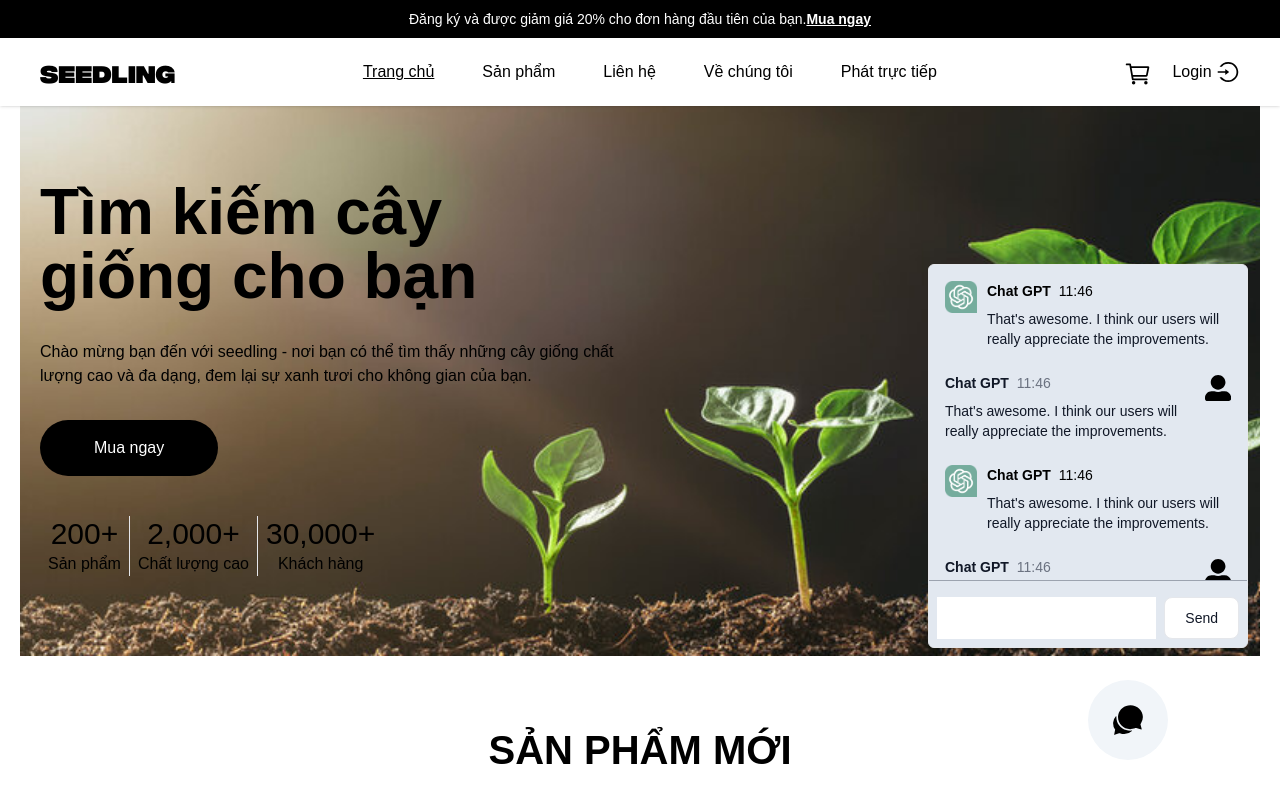
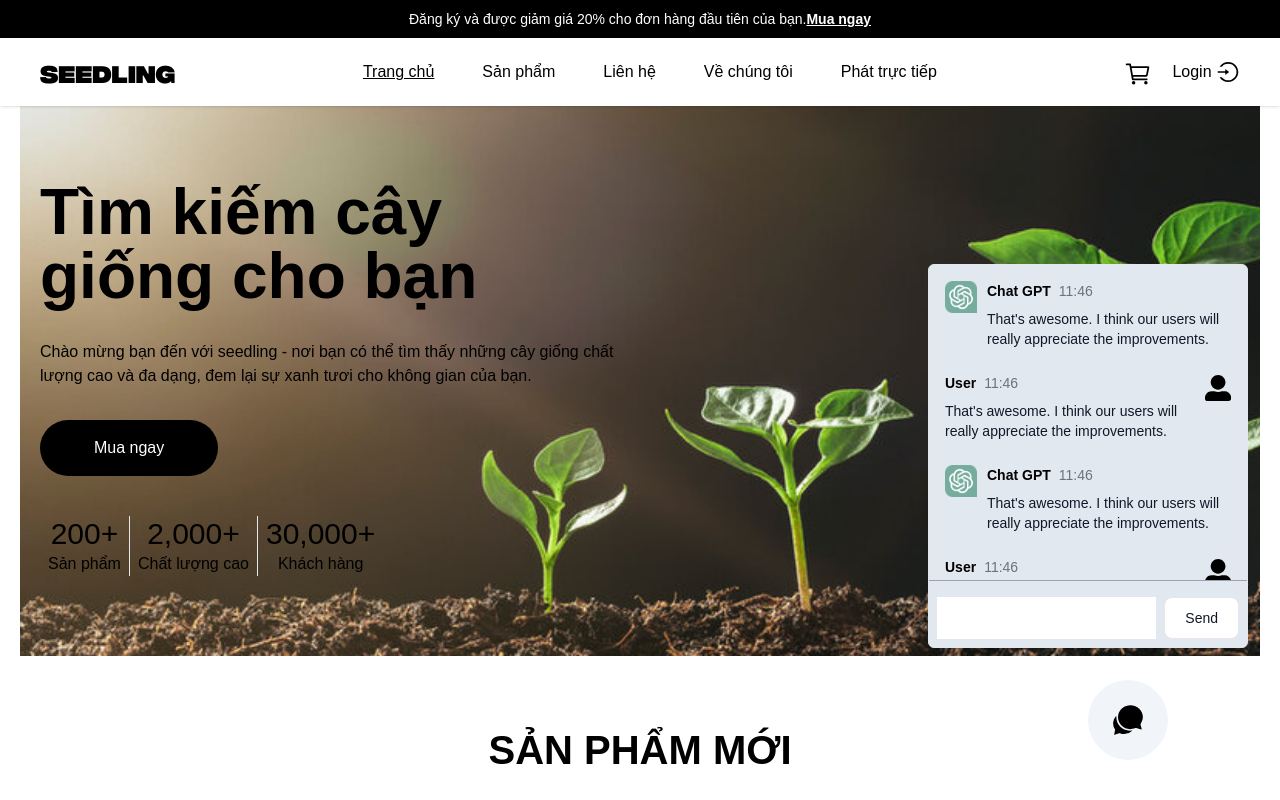
Before and after one commit to vuvu2610/project-fe, a React (Create React App) app: page / in a window 1280 px wide. Both pictures are taken after a click on the element 1128 px from the left and 720 px from the top of the page. Shown: the top 800 px of the page. Built offline with nearby package versions, Linux system fonts and the light colour scheme.

Commit message:
refactor code

```diff
--- a/src/components/ChatGpt.tsx
+++ b/src/components/ChatGpt.tsx
@@ -12,11 +12,25 @@ function ChatGpt() {
         setIsChatContentVisible(!isChatContentVisible);
     };
 
+    const ChatMessage = ({ isUser }: { isUser: boolean }) => (
+        <div className="flex items-start gap-2.5">
+            {!isUser && <img className="w-8 h-8" src={ChatGptImg} alt="gpt" />}
+            <div className="flex flex-col w-full max-w-[320px] leading-1.5">
+                <div className="flex items-center space-x-2">
+                    <span className="text-sm font-semibold">{isUser ? "User" : "Chat GPT"}</span>
+                    <span className="text-sm font-normal text-gray-500">11:46</span>
+                </div>
+                <p className="text-sm font-normal py-2 text-gray-900 dark:text-white">That's awesome. I think our users will really appreciate the improvements.</p>
+            </div>
+            {isUser && <FaUserAlt size={30} />}
+        </div>
+    );
+
     return (
-        <div className="fixed bottom-10 right-28 rounded-full bg-slate-100">
+        <div className="fixed bottom-10 right-28 rounded-full bg-slate-100 z-10">
             <div ref={chatRef} className="w-20 h-20 flex items-center justify-center cursor-pointer select-none" onClick={toggleChatContent}>
-                <IoChatbubblesSharp size={34}/>
-                </div>
+                <IoChatbubblesSharp size={34} />
+            </div>
             <div
                 ref={chatContentRef}
                 className={`w-80 h-96 border bg-slate-200 rounded-md shadow-sm absolute bottom-28 -right-20 ${isChatContentVisible ? "opacity-100" : "opacity-0"}
@@ -27,46 +41,10 @@ function ChatGpt() {
                 }}
             >
                 <div className="flex-1 border-b border-gray-400 p-4 overflow-auto gap-4 flex flex-col">
-                    <div className="flex items-start gap-2.5">
-                        <img className="w-8 h-8" src={ChatGptImg} alt="gpt" />
-                        <div className="flex flex-col w-full max-w-[320px] leading-1.5">
-                            <div className="flex items-center space-x-2">
-                                <span className="text-sm font-semibold">Chat GPT</span>
-                                <span className="text-sm font-normal">11:46</span>
-                            </div>
-                            <p className="text-sm font-normal py-2 text-gray-900 dark:text-white"> That's awesome. I think our users will really appreciate the improvements.</p>
-                        </div>
-                    </div>
-                    <div className="flex items-start gap-2.5">
-                        <div className="flex flex-col w-full max-w-[320px] leading-1.5">
-                            <div className="flex items-center space-x-2">
-                                <span className="text-sm font-semibold text-gray-900">Chat GPT</span>
-                                <span className="text-sm font-normal text-gray-500 ">11:46</span>
-                            </div>
-                            <p className="text-sm font-normal py-2 text-gray-900 dark:text-white"> That's awesome. I think our users will really appreciate the improvements.</p>
-                        </div>
-                        <FaUserAlt size={30}/>
-                    </div>
-                    <div className="flex items-start gap-2.5">
-                        <img className="w-8 h-8" src={ChatGptImg} alt="gpt" />
-                        <div className="flex flex-col w-full max-w-[320px] leading-1.5">
-                            <div className="flex items-center space-x-2">
-                                <span className="text-sm font-semibold">Chat GPT</span>
-                                <span className="text-sm font-normal">11:46</span>
-                            </div>
-                            <p className="text-sm font-normal py-2 text-gray-900 dark:text-white"> That's awesome. I think our users will really appreciate the improvements.</p>
-                        </div>
-                    </div>
-                    <div className="flex items-start gap-2.5">
-                        <div className="flex flex-col w-full max-w-[320px] leading-1.5">
-                            <div className="flex items-center space-x-2">
-                                <span className="text-sm font-semibold text-gray-900">Chat GPT</span>
-                                <span className="text-sm font-normal text-gray-500 ">11:46</span>
-                            </div>
-                            <p className="text-sm font-normal py-2 text-gray-900 dark:text-white"> That's awesome. I think our users will really appreciate the improvements.</p>
-                        </div>
-                        <FaUserAlt size={30}/>
-                    </div>
+                    <ChatMessage isUser={false} />
+                    <ChatMessage isUser={true} />
+                    <ChatMessage isUser={false} />
+                    <ChatMessage isUser={true} />
                 </div>
                 <div className="p-2 flex gap-2">
                     <input type="text" className="w-3/4 px-2" />
```
